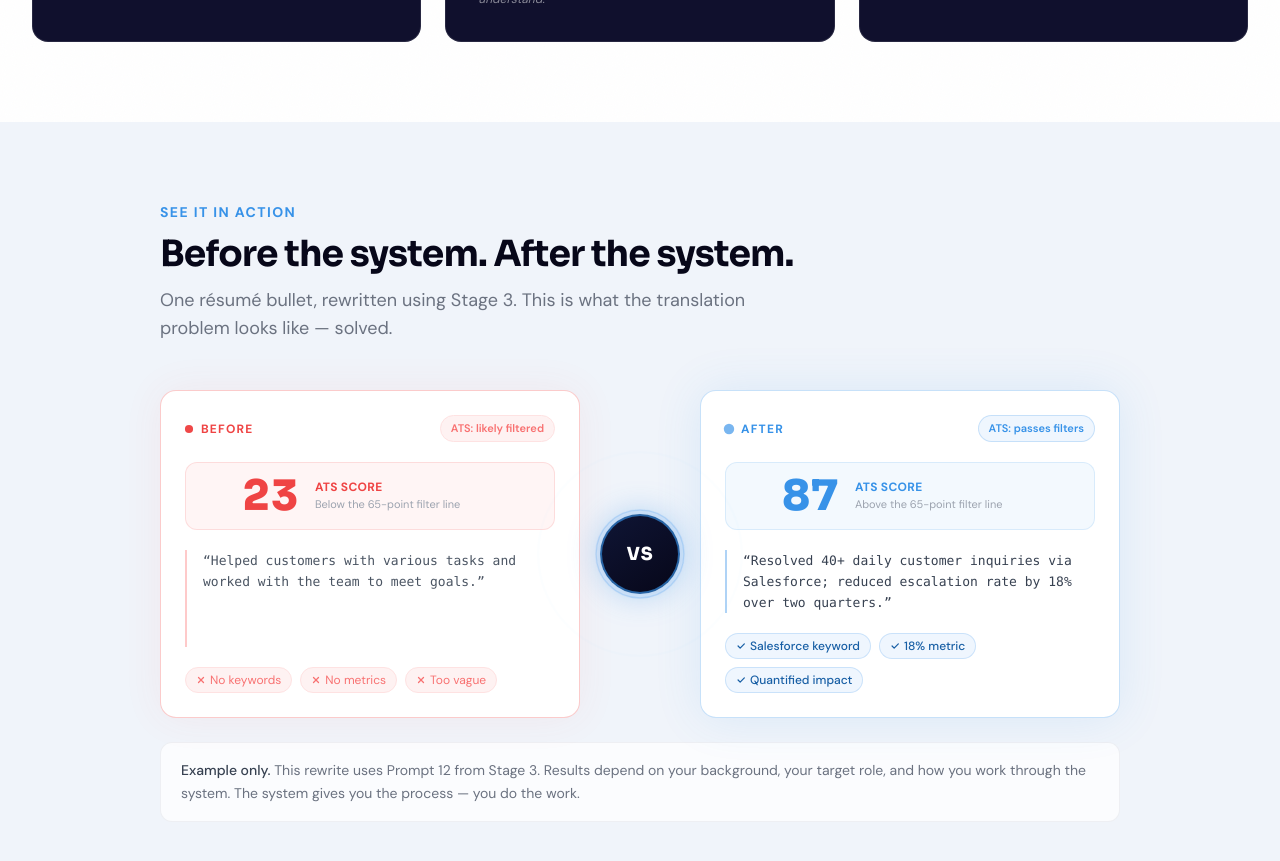
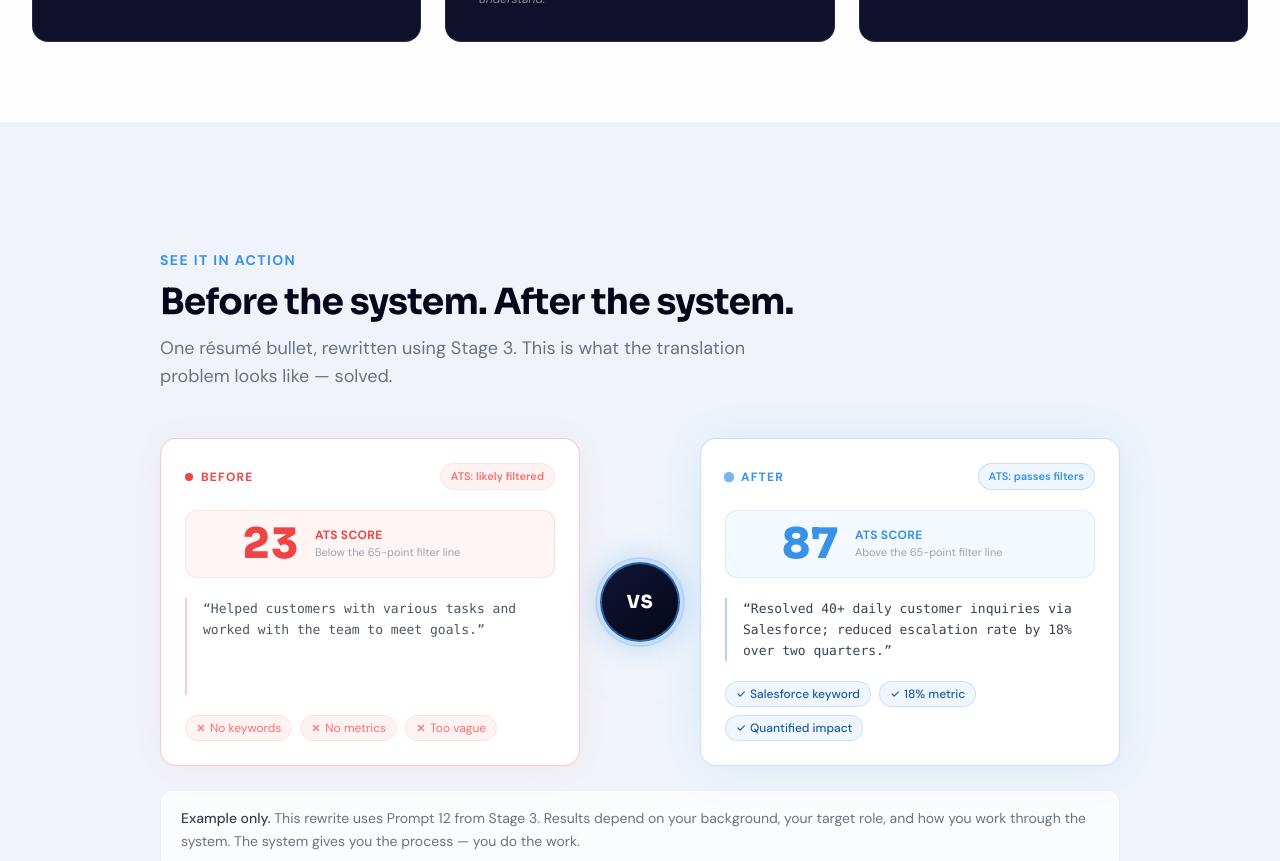
Before and after one commit to Amuo/careerswitchkit, a Next.js app: page / in a window 1280 px wide. Shown: the part 2680-3541 px from the top of the page. Built offline with nearby package versions, Linux system fonts and the light colour scheme.

Commit message:
Proof: expand vertical padding; Trust: shorten top gradient fade

```diff
--- a/app/components/Proof.tsx
+++ b/app/components/Proof.tsx
@@ -57,7 +57,7 @@ export default function Proof() {
   const reduce = useReducedMotion();
 
   return (
-    <section className="bg-[#F0F4FA] py-16 lg:py-20">
+    <section className="bg-[#F0F4FA] py-24 lg:py-32">
       <div className="max-w-5xl mx-auto px-4 sm:px-6 lg:px-8">
         <Reveal className="mb-12">
           <p className="text-sm font-bold uppercase tracking-widest text-accent mb-3">
--- a/app/components/Trust.tsx
+++ b/app/components/Trust.tsx
@@ -26,7 +26,7 @@ export default function Trust() {
     <section className="relative bg-[#10102D] pt-28 pb-24">
       {/* Gradient fade from Proof (#F0F4FA) into this dark section */}
       <div
-        className="absolute top-0 left-0 right-0 h-16 pointer-events-none"
+        className="absolute top-0 left-0 right-0 h-10 pointer-events-none"
         style={{ background: "linear-gradient(to bottom, #F0F4FA, transparent)" }}
         aria-hidden="true"
       />
```
